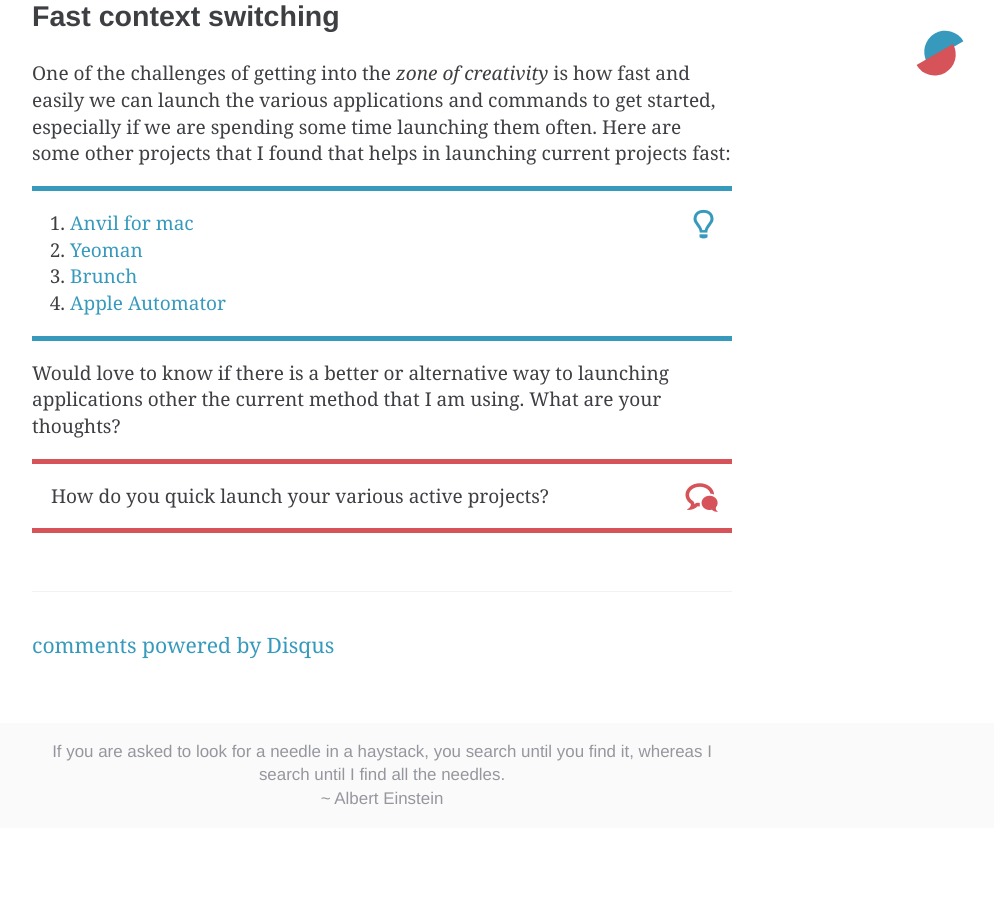
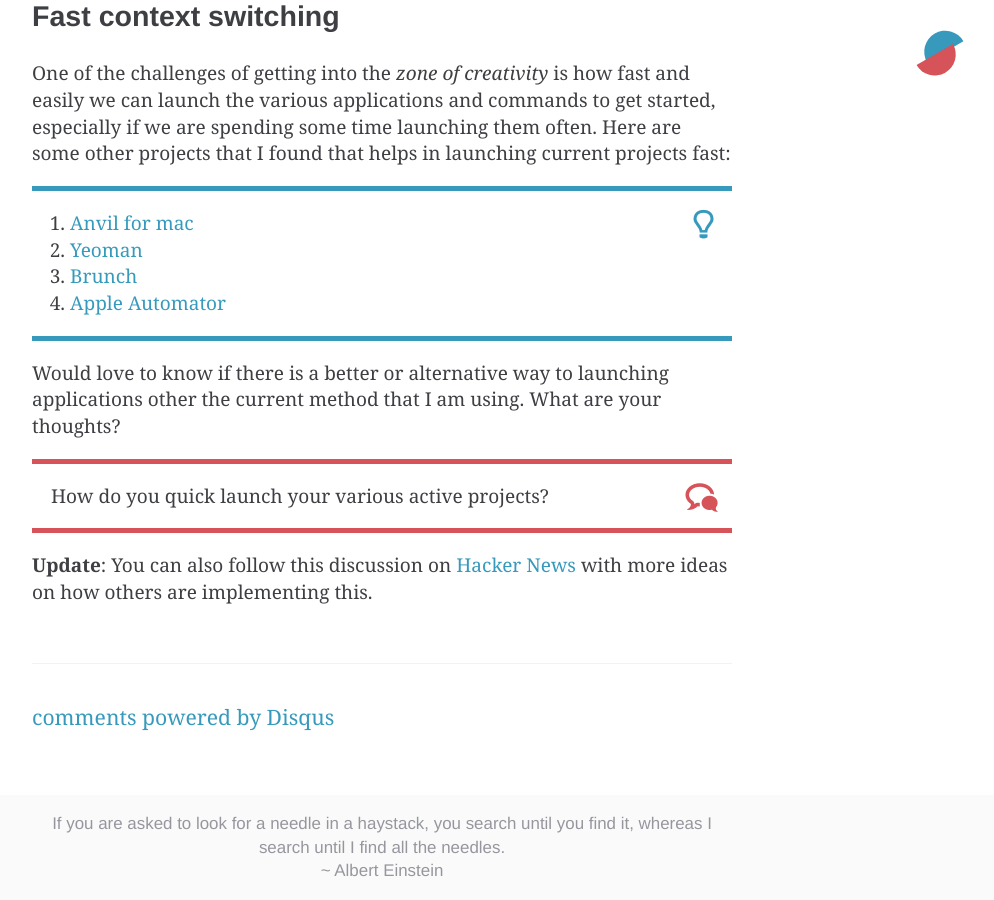
Before and after one commit to sayanee/blog, a Jekyll site: the page built from _posts/2014-01-12-quick-start.md, in a window 1280 px wide and 900 px high, scrolled down 7059 px. Shown: the whole window, without its empty margins (258-1252 px from the left). Built offline with Jekyll 4.4.1, drawn with Linux system fonts in a browser that asks for light colours; some web fonts are replaced; Markdown is read by kramdown in place of the engine named in the settings; comment, search, counter and statistics services are not loaded; before the commit the page ends 7887 px from its top, so only the background shows below that.

Commit message:
updates to quick start with link to HN

```diff
--- a/_posts/2014-01-12-quick-start.md
+++ b/_posts/2014-01-12-quick-start.md
@@ -217,3 +217,5 @@
 Would love to know if there is a better or alternative way to launching applications other the current method that I am using. What are your thoughts?
 
 <p class="discussion">How do you quick launch your various active projects?</p>
+
+**Update**: You can also follow this discussion on [Hacker News](https://news.ycombinator.com/item?id=7045744) with more ideas on how others are implementing this.
```
